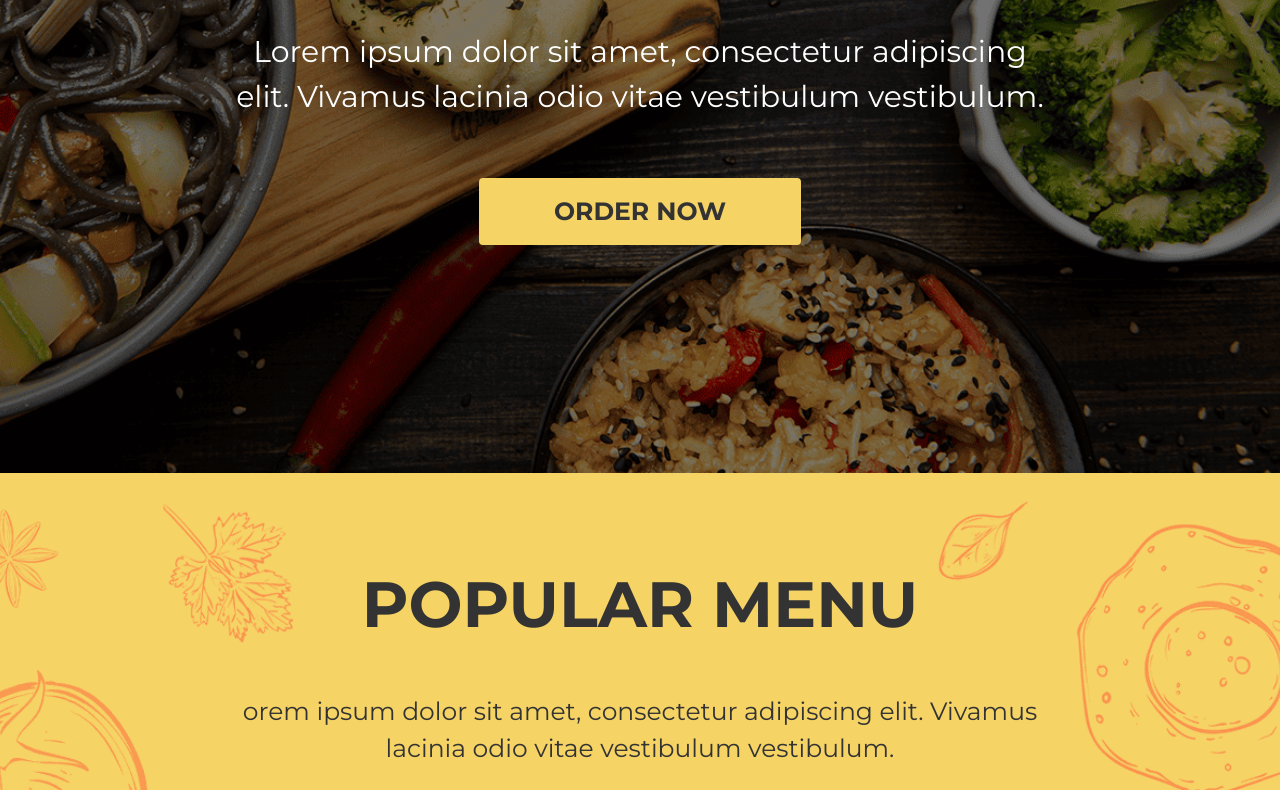
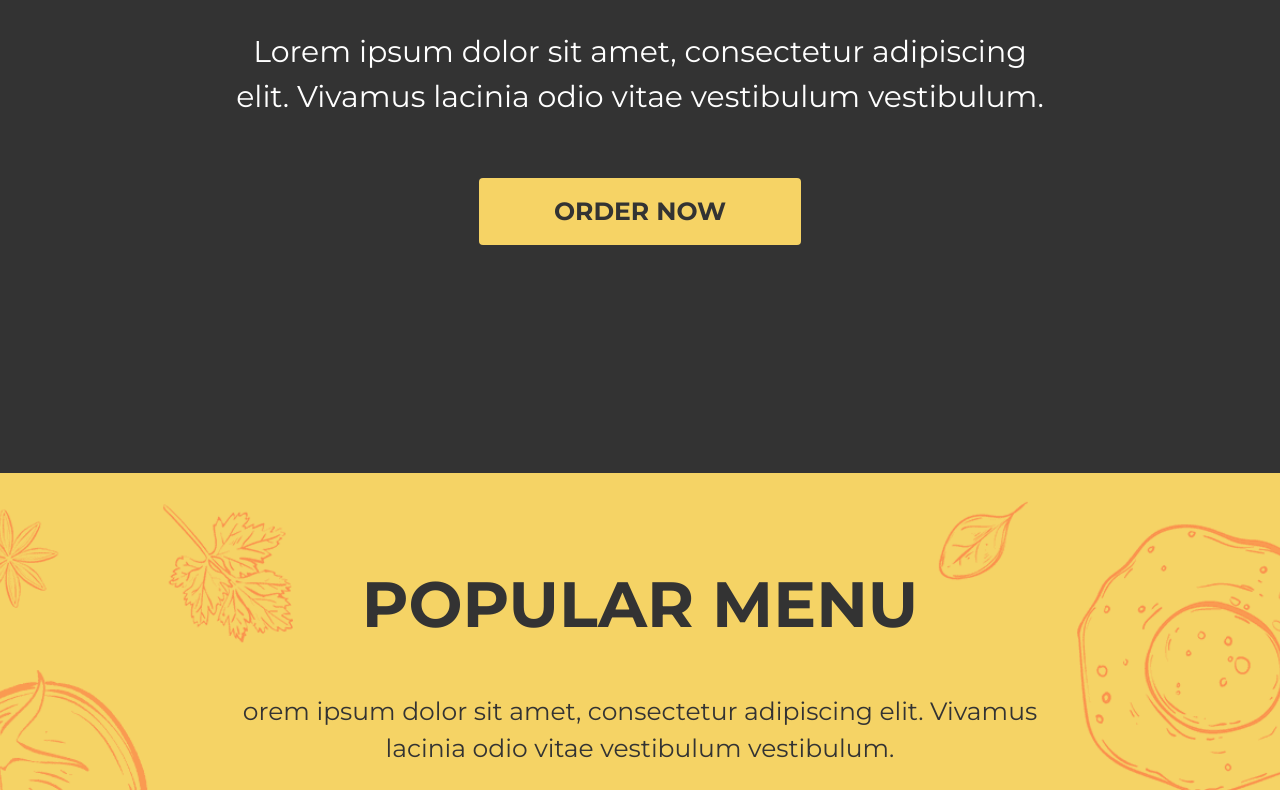
Before and after one commit to DenisFGit/restaurant_project, a website: page src/index.html in a window 1280 px wide. Shown: the part 390-1180 px from the top of the page. Drawn offline with nearby package versions, Linux system fonts and the light colour scheme.

Commit message:
remove bg

```diff
--- a/src/index.html
+++ b/src/index.html
@@ -14,7 +14,7 @@
 
 <body>
     <section class="promo">
-        <img src="img/promo_bg.png" alt="Promo background" class="promo__bg">
+        <!-- <img src="img/promo_bg.png" alt="Promo background" class="promo__bg"> -->
         <div class="burger">
             <span></span>
             <span></span>
```
